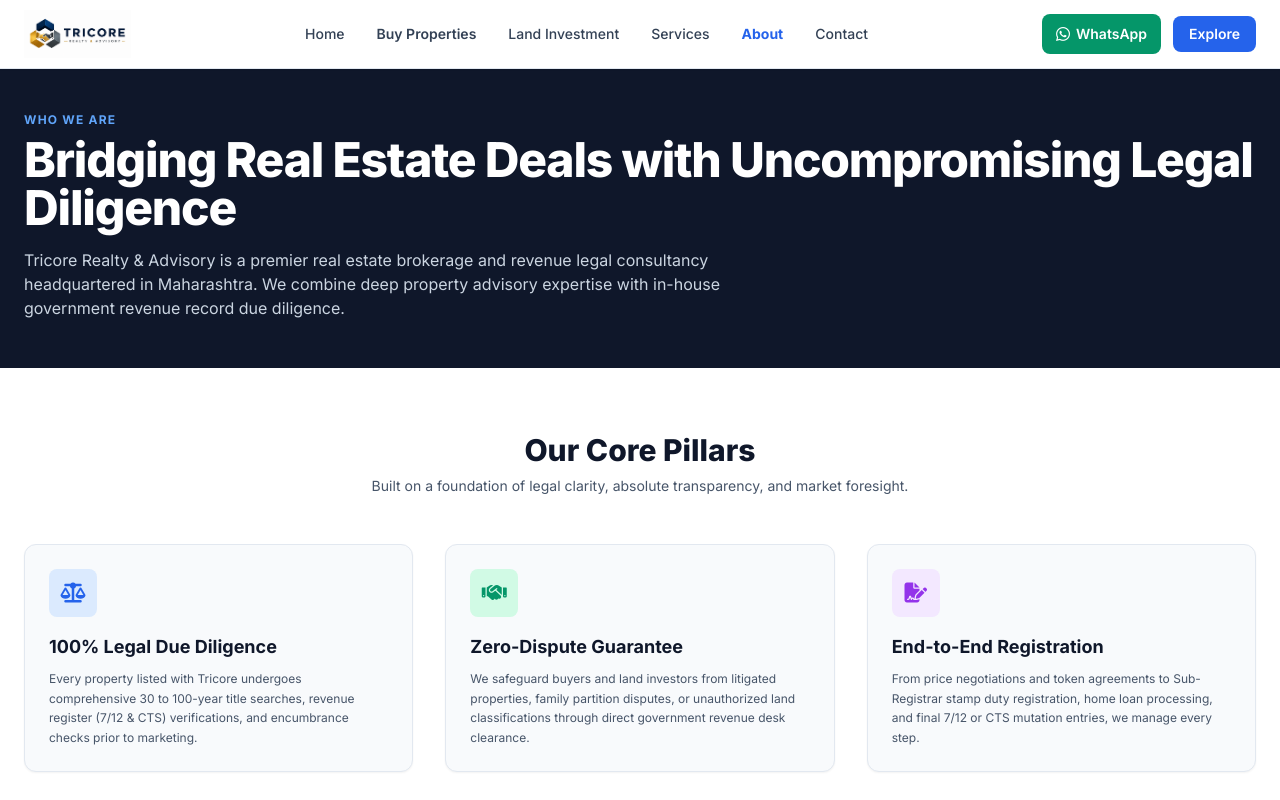
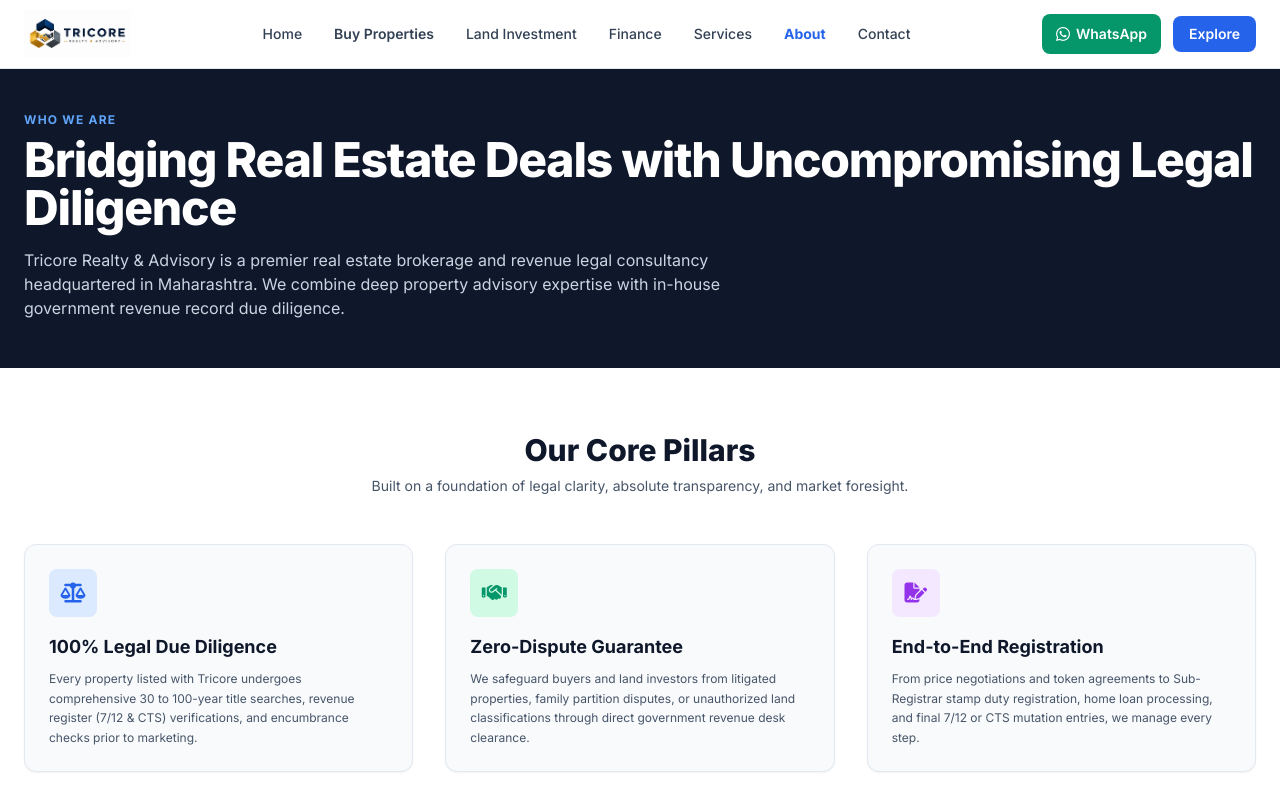
Before and after one commit to shreekantpashte/Tricore-ChatGPT, a plain HTML site: page about.html in a window 1280 px wide. Shown: the top 800 px of the page. Drawn offline with nearby package versions, Linux system fonts and the light colour scheme.

Commit message:
Update about.html

```diff
--- a/about.html
+++ b/about.html
@@ -33,6 +33,7 @@
                 <a href="index.html" class="hover:text-blue-600 transition">Home</a>
                 <a href="buy.html" class="hover:text-blue-600 transition font-semibold">Buy Properties</a>
                 <a href="land.html" class="hover:text-blue-600 transition">Land Investment</a>
+                <a href="finance.html" class="hover:text-blue-600 transition">Finance</a>
                 <a href="services.html" class="hover:text-blue-600 transition">Services</a>
                 <a href="about.html" class="text-blue-600 font-bold transition">About</a>
                 <a href="contact.html" class="hover:text-blue-600 transition">Contact</a>
@@ -56,6 +57,7 @@
             <a href="index.html" onclick="toggleMobileMenu()" class="block py-2 px-3 rounded hover:bg-slate-100">Home</a>
             <a href="buy.html" onclick="toggleMobileMenu()" class="block py-2 px-3 rounded hover:bg-slate-100">Buy Properties</a>
             <a href="land.html" onclick="toggleMobileMenu()" class="block py-2 px-3 rounded hover:bg-slate-100">Land Investment</a>
+            <a href="finance.html" onclick="toggleMobileMenu()" class="block py-2 px-3 rounded hover:bg-slate-100">Finance</a>
             <a href="services.html" onclick="toggleMobileMenu()" class="block py-2 px-3 rounded hover:bg-slate-100">Services</a>
             <a href="about.html" onclick="toggleMobileMenu()" class="block py-2 px-3 rounded hover:bg-slate-100 text-blue-600 font-bold">About</a>
             <a href="contact.html" onclick="toggleMobileMenu()" class="block py-2 px-3 rounded hover:bg-slate-100">Contact</a>
```
